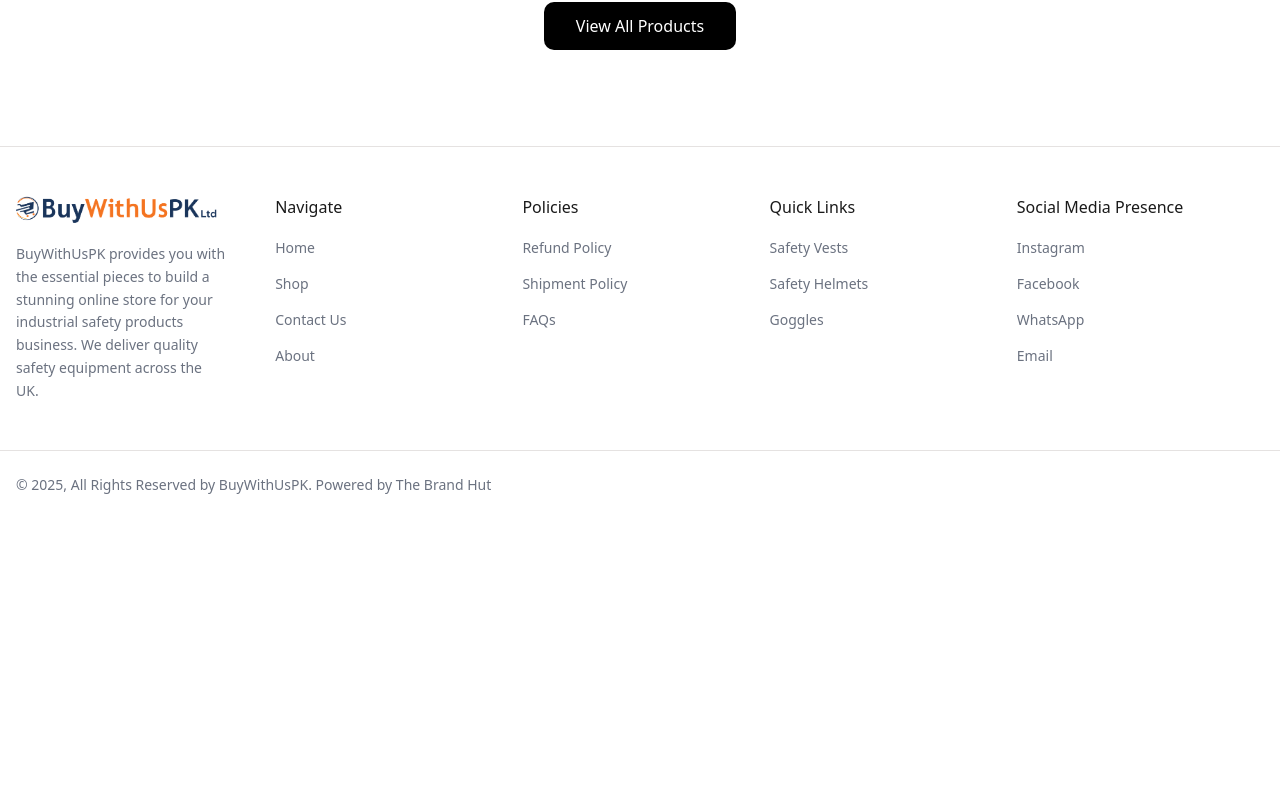
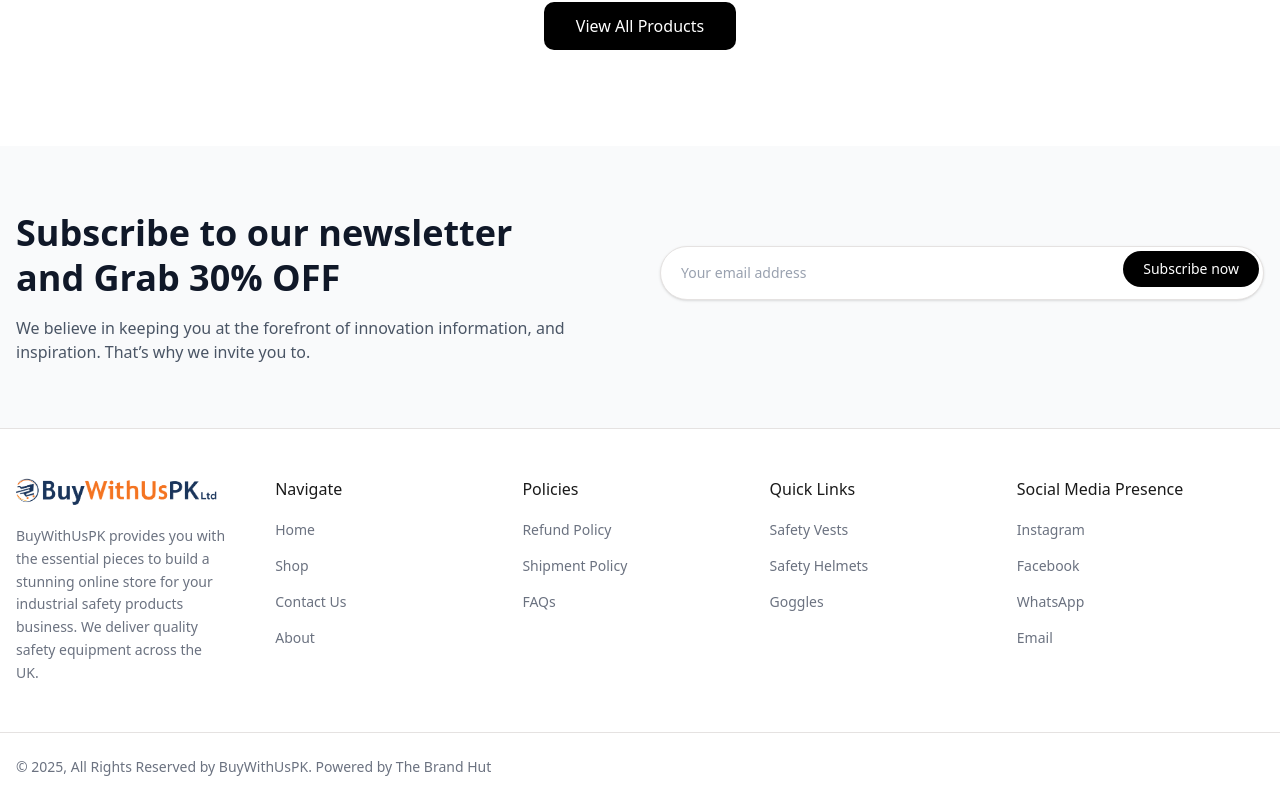
Before and after one commit to CodeBySheikhYahya/E-commerce, a Next.js app: page / in a window 1280 px wide. Shown: the part 2671-3472 px from the top of the page. Before the commit the page ends 3190 px from the top, so only its background shows below. Built offline with nearby package versions, Linux system fonts and the light colour scheme; a web font is replaced by a local one.

Commit message:
Add newsletter subscription section and email form
Introduced a new NewsletterSection component with an EmailForm for users to subscribe to the newsletter. Integrated the section into the homepage. Added react-hook-form, zod, and @hookform/resolvers dependencies for form validation.

```diff
--- a/app/page.tsx
+++ b/app/page.tsx
@@ -3,6 +3,7 @@ import Footer from "../components/Footer";
 import HeroSection from "../components/HeroSection";
 import ShopByCategory from "../components/ShopByCategory";
 import ProductShowcase from "../components/ProductShowcase";
+import NewsletterSection from "../components/NewsletterSection";
 import MobileBottomNav from "../components/MobileBottomNav";
 
 export default function Home() {
@@ -13,6 +14,7 @@ export default function Home() {
       <HeroSection />
       <ShopByCategory />
       <ProductShowcase />
+      <NewsletterSection />
     </main>
     <Footer />
     <MobileBottomNav />
--- /dev/null
+++ b/components/NewsletterSection.tsx
@@ -0,0 +1,36 @@
+"use client";
+
+import EmailForm from "./forms/EmailForm";
+
+export default function NewsletterSection() {
+  async function handleSubscribe(email: string) {
+    // Replace with API call later
+    console.log("newsletter: ", email);
+  }
+
+  return (
+    <section className="bg-gray-50 py-12 lg:py-16">
+      <div className="max-w-7xl mx-auto px-4">
+        <div className="flex flex-col lg:flex-row lg:items-center lg:justify-between gap-6 lg:gap-10">
+          {/* Left: Text */}
+          <div className="flex-1">
+            <h2 className="text-2xl lg:text-4xl font-bold text-gray-900 leading-tight" style={{fontFamily: 'var(--header-font-family)'}}>
+              Subscribe to our newsletter
+              <br className="hidden lg:block" />
+              and Grab 30% OFF
+            </h2>
+            <p className="mt-4 text-gray-600 max-w-xl text-sm lg:text-base">
+              We believe in keeping you at the forefront of innovation information, and inspiration.
+              That’s why we invite you to.
+            </p>
+          </div>
+
+          {/* Right: Form */}
+          <div className="flex-1 w-full lg:max-w-2xl">
+            <EmailForm onSubmit={handleSubscribe} />
+          </div>
+        </div>
+      </div>
+    </section>
+  );
+}
--- /dev/null
+++ b/components/forms/EmailForm.tsx
@@ -0,0 +1,85 @@
+"use client";
+
+import { useState } from "react";
+import { useForm } from "react-hook-form";
+import { z } from "zod";
+import { zodResolver } from "@hookform/resolvers/zod";
+import { Button } from "../ui/button";
+
+const emailSchema = z.object({
+  email: z
+    .string()
+    .optional()
+    .refine((val) => !val || z.string().email().safeParse(val).success, {
+      message: "Enter a valid email address",
+    }),
+});
+
+type EmailFormValues = z.infer<typeof emailSchema>;
+
+type EmailFormProps = {
+  onSubmit: (email: string) => Promise<void> | void;
+  placeholder?: string;
+  buttonText?: string;
+  className?: string;
+};
+
+export default function EmailForm({
+  onSubmit,
+  placeholder = "Your email address",
+  buttonText = "Subscribe now",
+  className = "",
+}: EmailFormProps) {
+  const {
+    register,
+    handleSubmit,
+    formState: { errors, isSubmitting },
+    reset,
+  } = useForm<EmailFormValues>({
+    resolver: zodResolver(emailSchema),
+    defaultValues: { email: "" },
+    mode: "onChange",
+  });
+
+  const [submitted, setSubmitted] = useState(false);
+
+  async function onValid(values: EmailFormValues) {
+    setSubmitted(false);
+    if (values.email) {
+      await onSubmit(values.email);
+    }
+    reset();
+    setSubmitted(true);
+  }
+
+  return (
+    <form onSubmit={handleSubmit(onValid)} className={className} noValidate>
+      <div className="flex w-full items-stretch rounded-full border border-[var(--header-border)] bg-white p-1 shadow-sm">
+        <input
+          type="email"
+          aria-label="Email address"
+          placeholder={placeholder}
+          {...register("email")}
+          className="flex-1 rounded-full px-4 py-3 text-sm outline-none placeholder:text-gray-400"
+          disabled={isSubmitting}
+        />
+        <Button
+          type="submit"
+          className="rounded-full bg-black px-5 py-2 text-white hover:bg-gray-800"
+          disabled={isSubmitting}
+        >
+          {isSubmitting ? "Submitting..." : buttonText}
+        </Button>
+      </div>
+
+      <div className="mt-2 min-h-[1.25rem]">
+        {errors.email && (
+          <p className="text-sm text-red-600">{errors.email.message}</p>
+        )}
+        {!errors.email && submitted && (
+          <p className="text-sm text-green-600">Subscribed! Check your inbox.</p>
+        )}
+      </div>
+    </form>
+  );
+}
--- a/package.json
+++ b/package.json
@@ -8,6 +8,7 @@
     "start": "next start"
   },
   "dependencies": {
+    "@hookform/resolvers": "^5.2.2",
     "@radix-ui/react-navigation-menu": "^1.2.14",
     "@radix-ui/react-slot": "^1.2.3",
     "@tanstack/react-query": "^5.90.2",
@@ -18,7 +19,9 @@
     "next": "15.5.4",
     "react": "19.1.0",
     "react-dom": "19.1.0",
-    "tailwind-merge": "^3.3.1"
+    "react-hook-form": "^7.63.0",
+    "tailwind-merge": "^3.3.1",
+    "zod": "^4.1.11"
   },
   "devDependencies": {
     "@tailwindcss/postcss": "^4",
```
Also changed, not shown: components/CategoryCard.tsx (line endings or trailing spaces), components/MobileBottomNav.tsx (line endings or trailing spaces), components/ProductCard.tsx (line endings or trailing spaces), components/ProductShowcase.tsx (line endings or trailing spaces), 1 other file (tests, documents, lock files or other folders).
